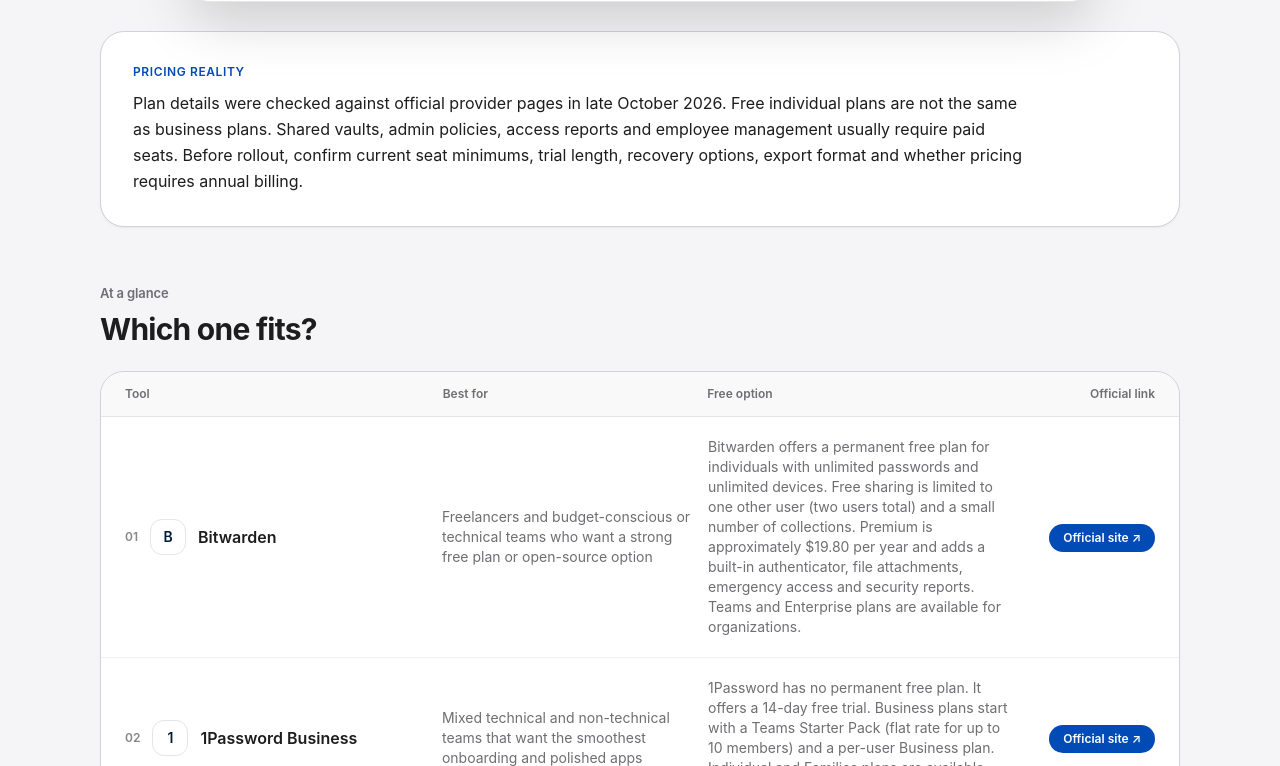
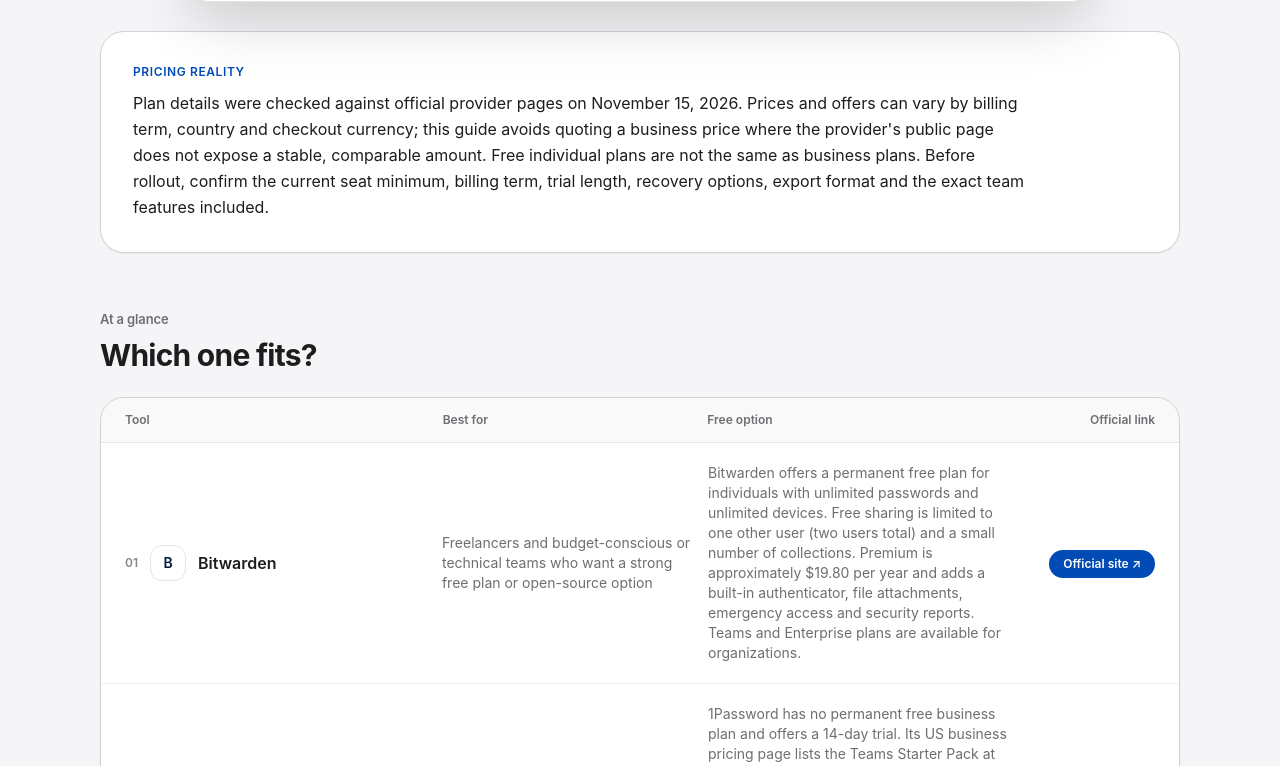
Before and after one commit to LinukaBandara/StackPick, a Next.js app: page /best/password-managers in a window 1280 px wide. Shown: the part 774-1540 px from the top of the page. Built offline with nearby package versions, Linux system fonts and the light colour scheme; no server answers.

Commit message:
content: verify password manager plan details against current sources

```diff
--- a/app/best/password-managers/page.tsx
+++ b/app/best/password-managers/page.tsx
@@ -14,7 +14,7 @@ export default function Page() {
       title="Best Password Managers for Freelancers and Small Business"
       slug="password-managers"
       intro="A solo freelancer mainly needs secure storage of unique passwords across client accounts and tools. A small team also needs controlled sharing, simple onboarding and offboarding, recovery options, and a clear view of who can access what. This comparison separates individual free plans from paid business plans so a low personal price is not mistaken for a team-ready solution."
-      pricingNote="Plan details were checked against official provider pages in late October 2026. Free individual plans are not the same as business plans. Shared vaults, admin policies, access reports and employee management usually require paid seats. Before rollout, confirm current seat minimums, trial length, recovery options, export format and whether pricing requires annual billing."
+      pricingNote="Plan details were checked against official provider pages on November 15, 2026. Prices and offers can vary by billing term, country and checkout currency; this guide avoids quoting a business price where the provider's public page does not expose a stable, comparable amount. Free individual plans are not the same as business plans. Before rollout, confirm the current seat minimum, billing term, trial length, recovery options, export format and the exact team features included."
       tools={[
         {
           name: "Bitwarden",
@@ -29,7 +29,7 @@ export default function Page() {
           name: "1Password Business",
           bestFor: "Mixed technical and non-technical teams that want the smoothest onboarding and polished apps",
           freeOption:
-            "1Password has no permanent free plan. It offers a 14-day free trial. Business plans start with a Teams Starter Pack (flat rate for up to 10 members) and a per-user Business plan. Individual and Families plans are available separately for personal use.",
+            "1Password has no permanent free business plan and offers a 14-day trial. Its US business pricing page lists the Teams Starter Pack at $24.95 per month when billed annually, including 10 members; up to 10 additional seats can be added at $4.99 per seat per month. The Business plan is listed at $8.99 per user per month when billed annually. Individual and Families plans are separate personal subscriptions.",
           tradeoff:
             "It is generally the most polished experience and reduces friction for mixed teams. The trade-off is higher per-seat cost than Bitwarden or NordPass for comparable team features.",
           url: "https://1password.com/business",
@@ -38,7 +38,7 @@ export default function Page() {
           name: "NordPass Business",
           bestFor: "Small teams that want a simple, fast rollout with lower seat cost",
           freeOption:
-            "NordPass has a free individual plan limited to one active device at a time. Business plans start at roughly $3.59–$3.99 per user per month (billed annually, minimum seats apply) and include an admin panel, sharing and company-wide settings. A short business trial is usually available.",
+            "NordPass Free allows one active session on one device at a time; paid personal plans allow simultaneous sessions on multiple devices. Its business page currently presents Teams (10-user pack) and Business (5-user minimum) plans, with prices that vary by billing term and offer. The business plans include admin controls and team-sharing features; check the live checkout for the current per-user amount and trial terms.",
           tradeoff:
             "It is quick to deploy and competitively priced for small teams. The feature set is shallower than 1Password or Keeper once needs become more complex (advanced policies, deeper integrations, or heavy compliance).",
           url: "https://nordpass.com/business/",
@@ -47,7 +47,7 @@ export default function Page() {
           name: "Keeper Business",
           bestFor: "Teams that need stronger governance, audit controls or compliance features",
           freeOption:
-            "Keeper does not offer a permanent free business plan. Business Starter and Business plans are available (typically starting around $2–$4 per user per month when billed annually, with seat minimums). Enterprise features such as advanced SSO and provisioning are quote-based. Many business users receive a free Family plan for personal use.",
+            "Keeper does not offer a permanent free business plan. Its current business page lists Business Starter for teams of 5–10 seats and Business with a minimum of 5 seats, both billed annually; Enterprise adds advanced provisioning and SSO capabilities. The public page does not expose a stable price in the retrieved view, so confirm the localized checkout quote rather than relying on an older advertised rate. Keeper states that each business user receives a free Family plan.",
           tradeoff:
             "It provides granular policy and audit capabilities useful for regulated or more formal environments. Those controls can be unnecessary overhead for a very small team without compliance requirements.",
           url: "https://www.keepersecurity.com/business.html",
```
